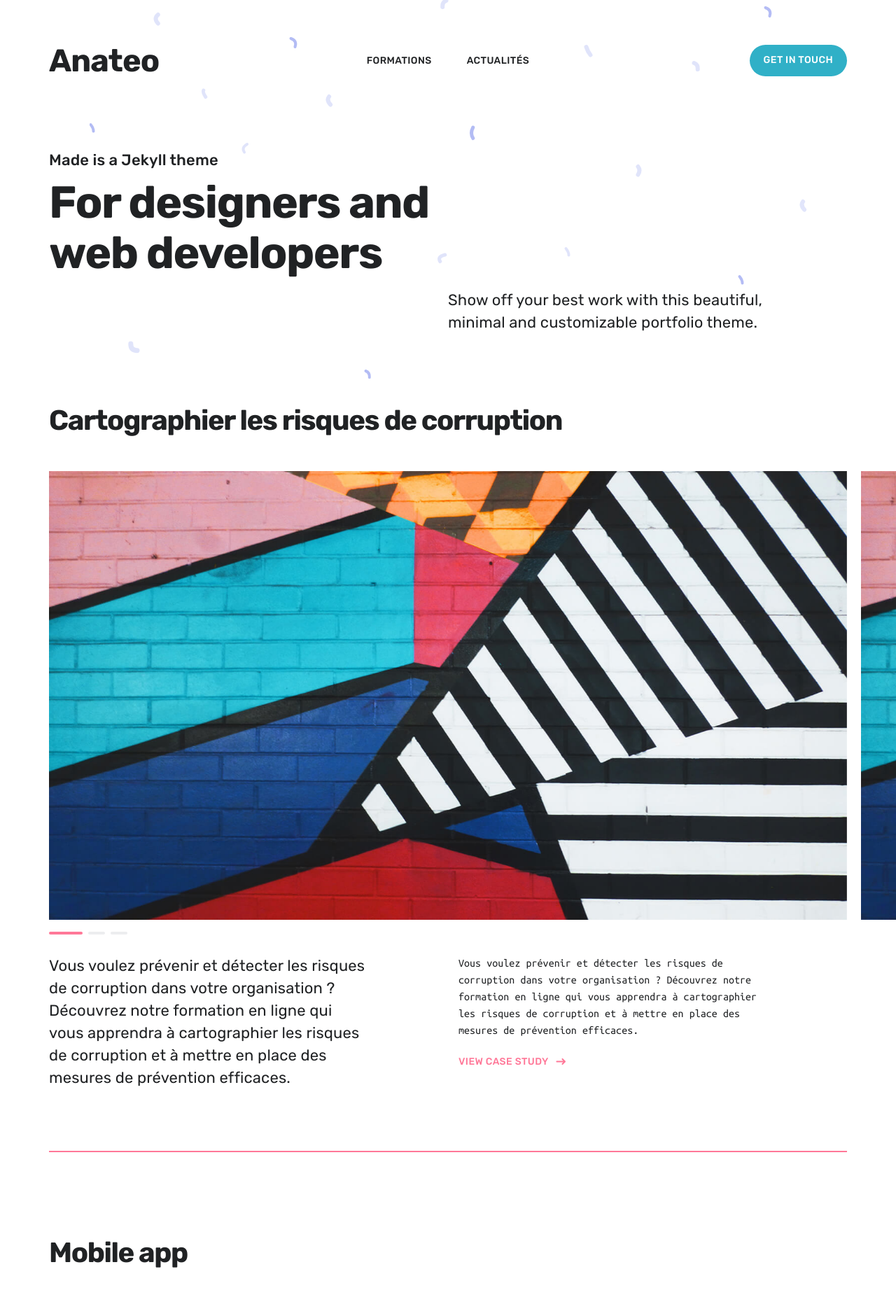
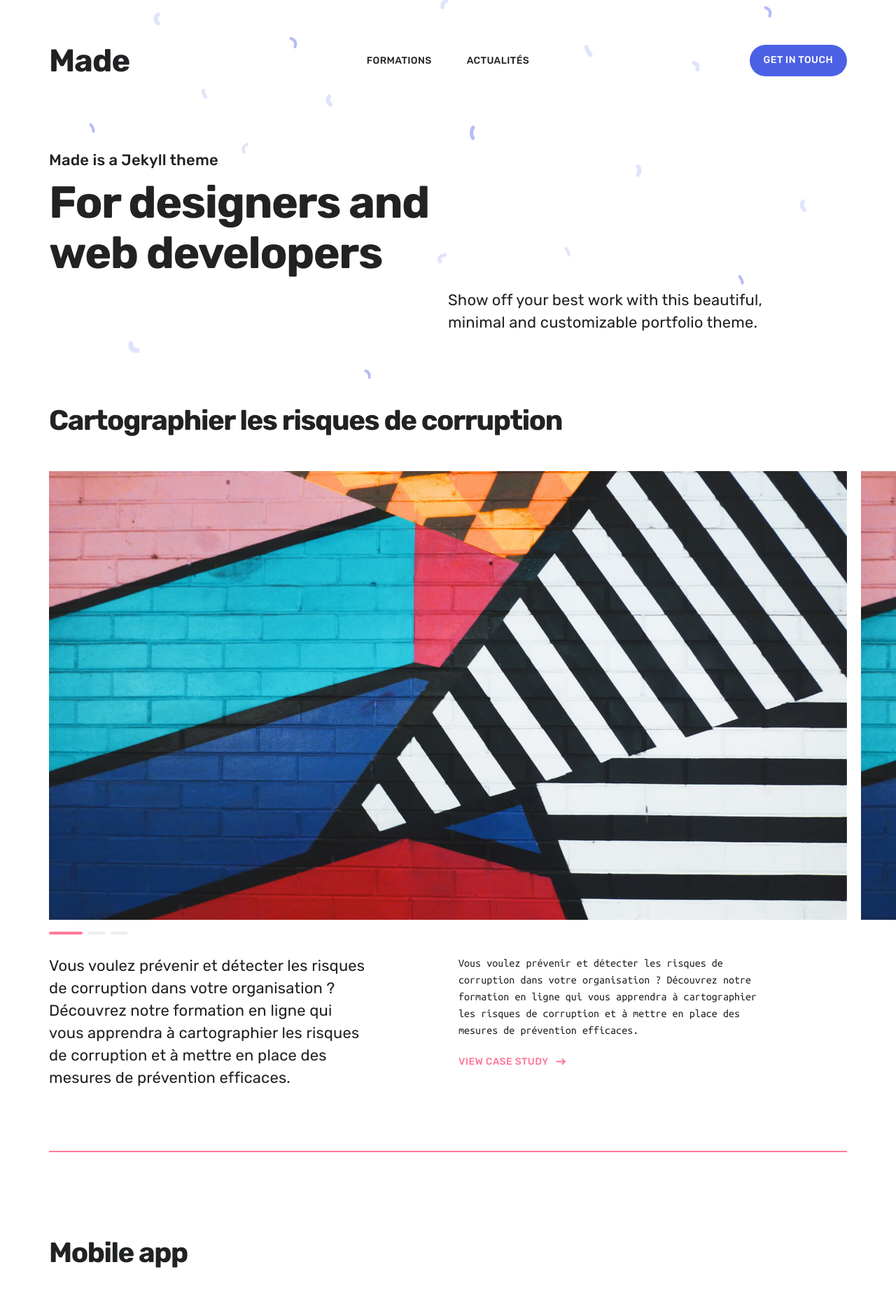
Before and after one commit to slimooo/made, a Jekyll site: the page built from index.html, in a window 1280 px wide. Shown: the top 1860 px of the page at 70% size. Built offline with Jekyll 4.4.1, drawn with Linux system fonts in a browser that asks for light colours; nearby versions of some CDN libraries; some of the changed text lies outside the part shown.

Commit message:
Revert "design"
This reverts commit 84e3c9fd8654cf28510cf922eb5495da0fbfb50c.

```diff
--- a/_config.yml
+++ b/_config.yml
@@ -1,7 +1,7 @@
-site: Anateo - formations par visio seul ou en groupe
+site: Made Jekyll Theme
 
 url:
-baseurl: /made
+baseurl:
 
 collections:
   pages:
--- a/_data/settings.yml
+++ b/_data/settings.yml
@@ -1,5 +1,5 @@
 basic_settings:
-  site_title: Anateo
+  site_title: Made
   favicon_image: /images/favicon.png
 
 header_settings:
@@ -65,7 +65,7 @@ color_settings:
   text_dark_color: '#202224'
   text_medium_color: '#6C7A89'
   text_light_color: '#AEB3BB'
-  accent_color: '#30B0C7'
+  accent_color: '#4C60E6'
   border_color: '#ECEDEF'
   error_color: '#D64541'
 
```
